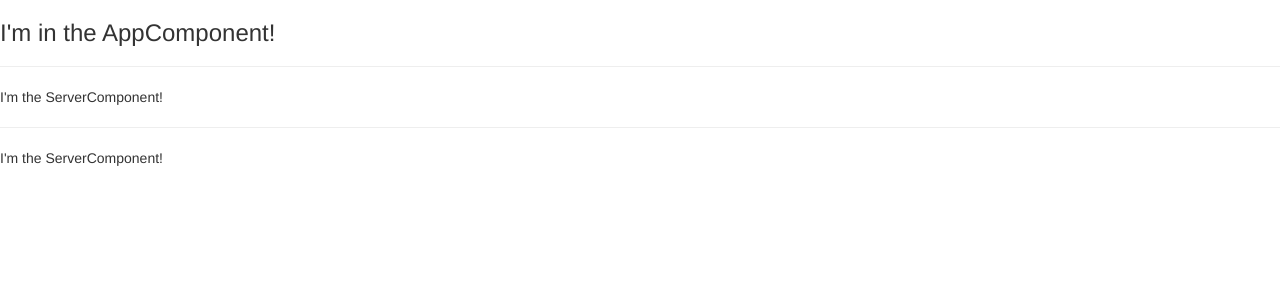
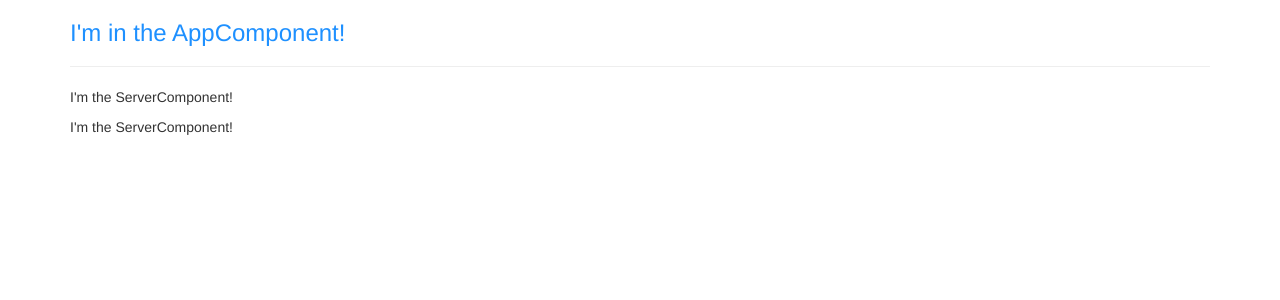
Before and after one commit to ldaher/training-udemy-angular, an Angular app: page / in a window 1280 px wide. Shown: the top 300 px of the page. Built offline with nearby package versions, Linux system fonts and the light colour scheme.

Commit message:
adicionando style via propriedade 'styles' do arquivo .ts

```diff
--- a/src/app/app.component.css
+++ b/src/app/app.component.css
@@ -0,0 +1,3 @@
+h3 {
+  color: darkblue
+}
--- a/src/app/app.component.html
+++ b/src/app/app.component.html
@@ -1,3 +1,9 @@
-<h3>I'm in the AppComponent!</h3>
-<hr>
-<app-servers></app-servers>
+<div class="container">
+  <div class="row">
+    <div class="col-xs-12">
+      <h3>I'm in the AppComponent!</h3>
+      <hr>
+      <app-servers></app-servers>
+    </div>
+  </div>
+</div>
--- a/src/app/app.component.ts
+++ b/src/app/app.component.ts
@@ -3,7 +3,12 @@
 @Component({
   selector: 'app-root',
   templateUrl: './app.component.html',
-  styleUrls: ['./app.component.css']
+  // styleUrls: ['./app.component.css']
+  styles: [`
+    h3 {
+      color: dodgerblue;
+    }
+  `]
 })
 export class AppComponent {
 }
--- a/src/app/servers/servers.component.ts
+++ b/src/app/servers/servers.component.ts
@@ -4,7 +4,6 @@
   selector: 'app-servers',
   template: `
   <app-server></app-server>
-  <hr>
   <app-server></app-server>`,
   styleUrls: ['./servers.component.css']
 })
```
